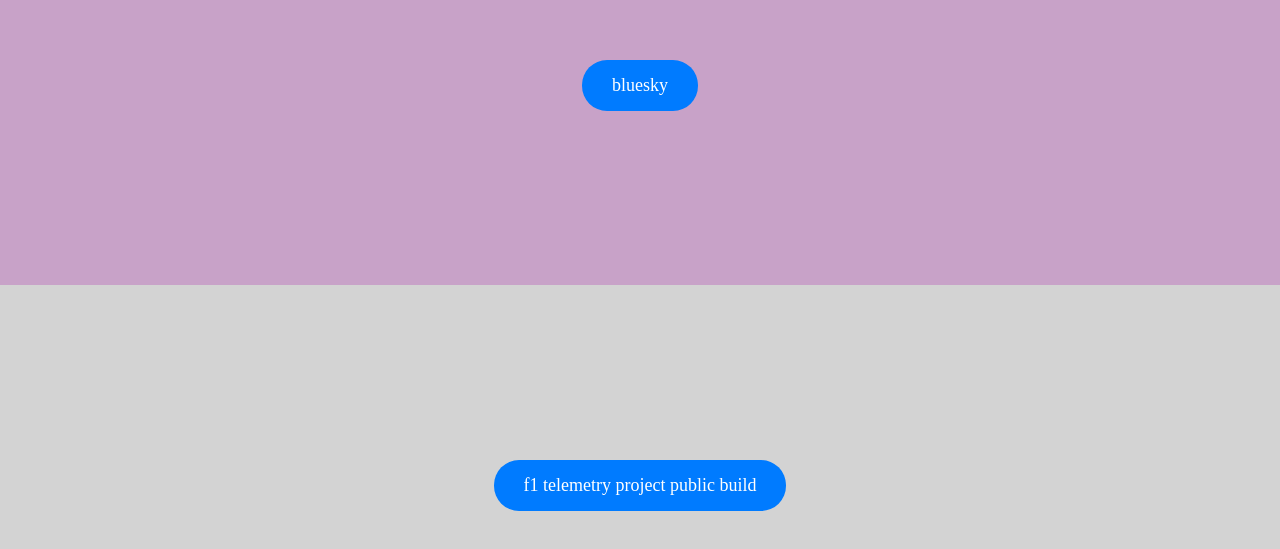
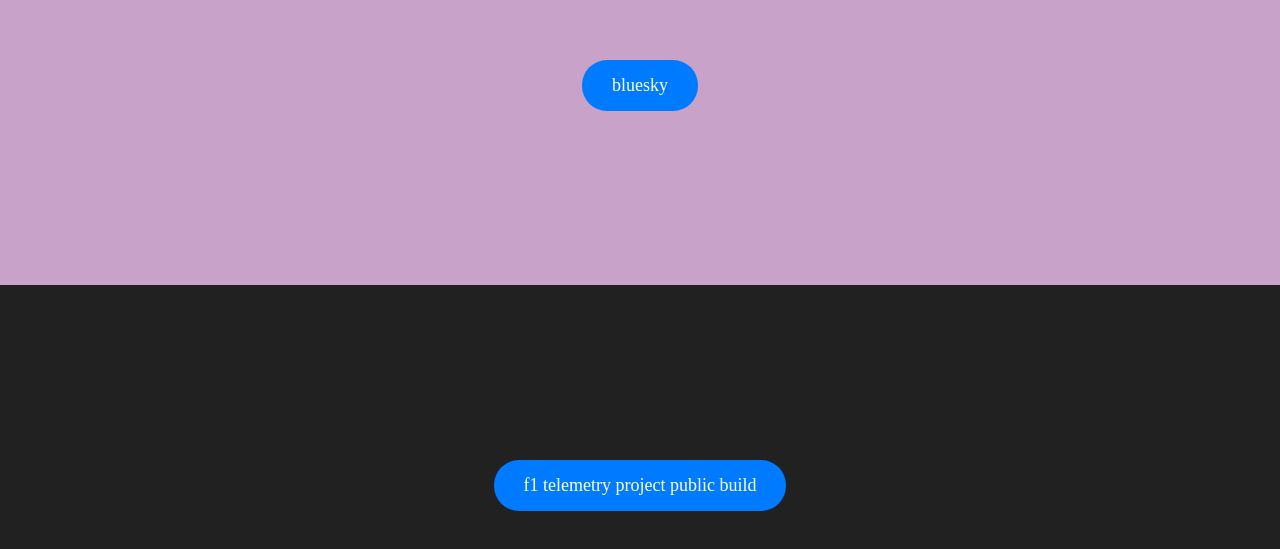
Before and after one commit to Jcarroll1241/Jcarroll1241.github.io, a plain HTML site: page index.html in a window 1280 px wide. Shown: the part 115-664 px from the top of the page. Drawn offline with Linux system fonts and the light colour scheme.

Commit message:
Update index.html

```diff
--- a/index.html
+++ b/index.html
@@ -23,7 +23,7 @@
       background-color: #C8A2C8; /* Lilac color */
     }
     .gray {
-      background-color: #D3D3D3; /* Gray color */
+      background-color: #212121; /* Gray color */
     }
     .link-box {
       background-color: #007bff;
```
